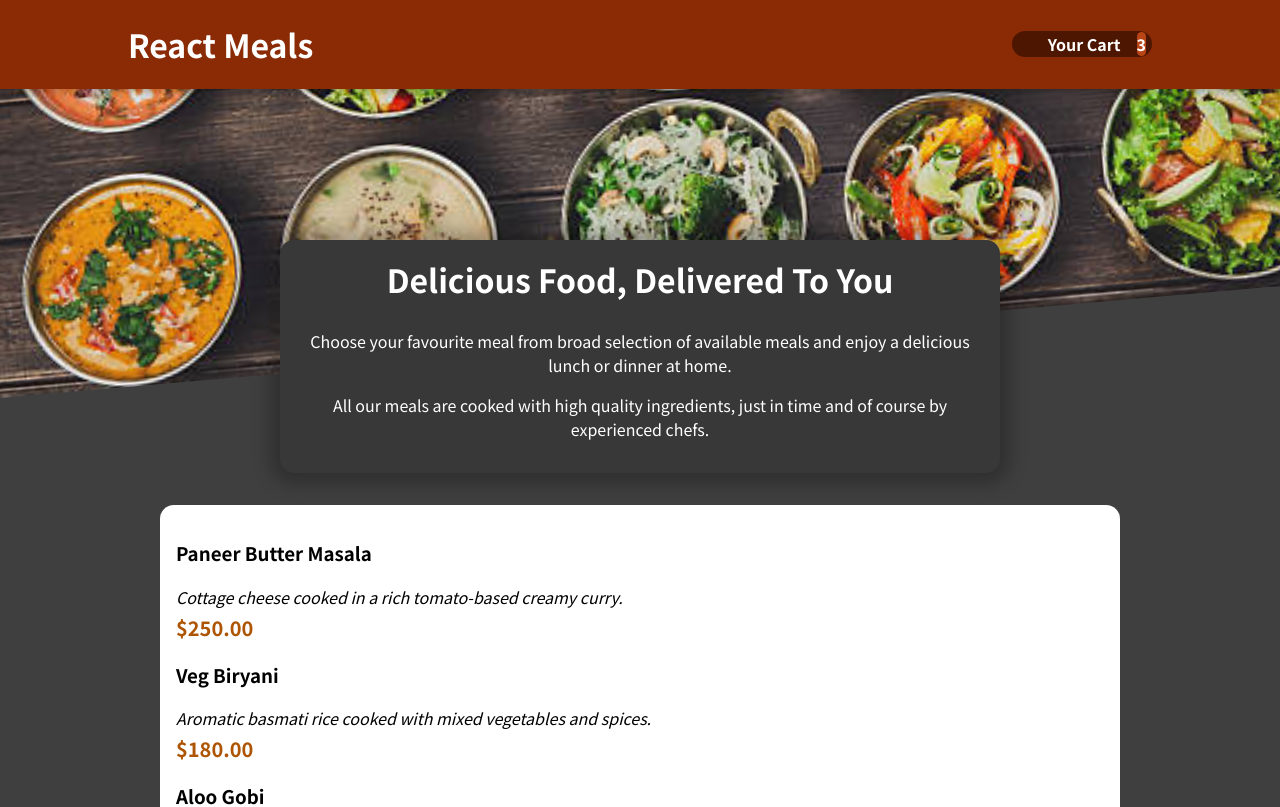
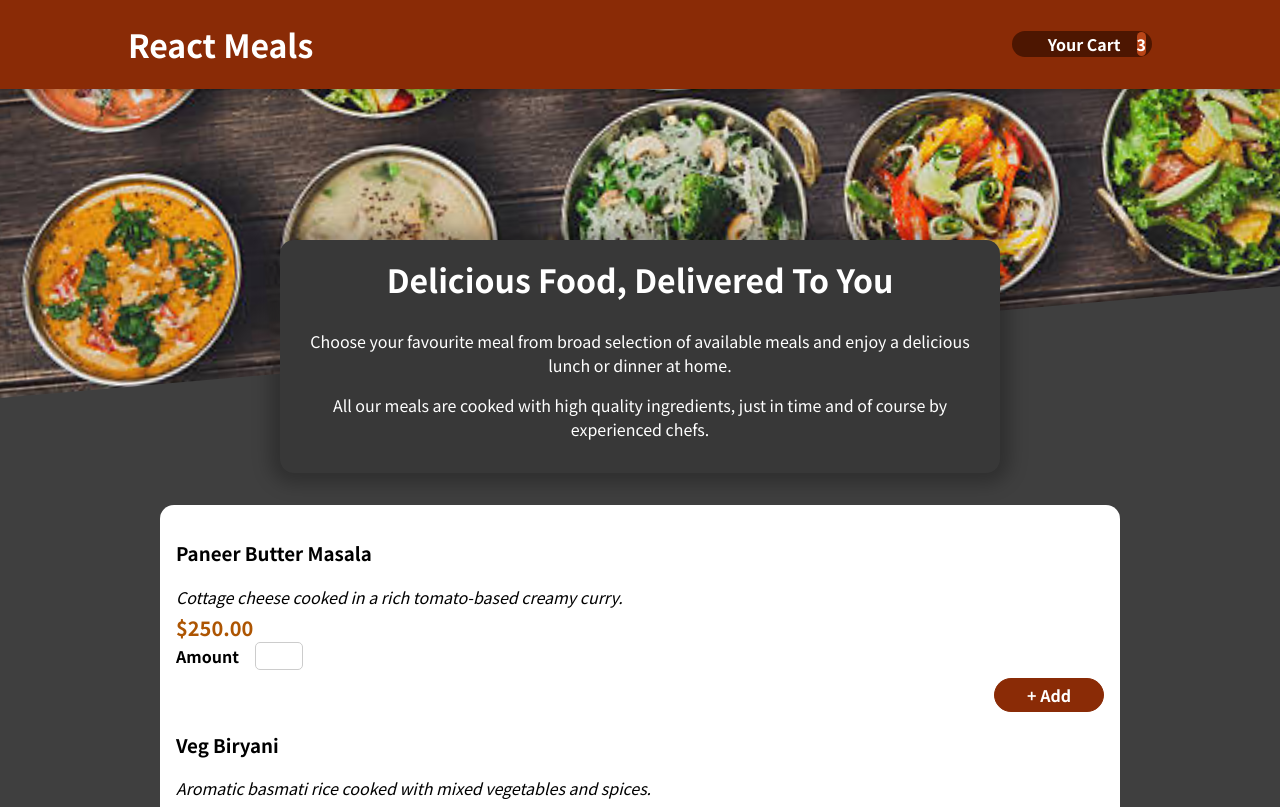
Before and after one commit to sriharsha02/ReactMeals, a React (Create React App) app in the folder 01-starting-project/: page / in a window 1280 px wide. Shown: the top 807 px of the page. Built offline with nearby package versions, Linux system fonts and the light colour scheme.

Commit message:
added a form to select quantity

```diff
--- a/01-starting-project/src/App.js
+++ b/01-starting-project/src/App.js
@@ -1,15 +1,26 @@
+import { Fragment, useState } from "react";
 import React from "react";
+
 import Header from "./components/Layout/Header";
 import Meals from "./components/Meals/Meals";
+
 function App() {
+  const [cartIsShown, setCartIsShown] = useState(false);
+  const showCartHandler = () => {
+    setCartIsShown(true);
+  };
+  const hideCartHandler = () => {
+    setCartIsShown(false);
+  };
+
   return (
     <div>
-      <React.Fragment>
-        <Header />
+      <Fragment>
+        <Header onShowCart={showCartHandler} />
         <main>
           <Meals />
         </main>
-      </React.Fragment>
+      </Fragment>
     </div>
   );
 }
--- a/01-starting-project/src/components/Layout/Header.js
+++ b/01-starting-project/src/components/Layout/Header.js
@@ -10,7 +10,7 @@
     <Fragment>
       <header className={classes.header}>
         <h1>React Meals</h1>
-        <HeaderCartButton />
+        <HeaderCartButton onClick={props.onShowCart} />
       </header>
       <div className={classes["main-image"]}>
         <img src={mealsImage} alt="meals image" />
--- a/01-starting-project/src/components/Layout/HeaderCartButton.js
+++ b/01-starting-project/src/components/Layout/HeaderCartButton.js
@@ -3,7 +3,7 @@
 import classes from "./HeaderCartButton.module.css";
 const HeaderCartButton = (props) => {
   return (
-    <button className={classes.button}>
+    <button className={classes.button} onClick={props.onClick}>
       <span className={classes.icon}>
         <CartIcon />
       </span>
--- a/01-starting-project/src/components/Meals/MealItem/MealItem.js
+++ b/01-starting-project/src/components/Meals/MealItem/MealItem.js
@@ -1,5 +1,6 @@
 import React from "react";
 import classes from "./MealItem.module.css";
+import MealItemForm from "./MealItemForm";
 const MealItem = (props) => {
   const price = `$${props.price.toFixed(2)}`;
   return (
@@ -9,7 +10,9 @@
         <div className={classes.description}>{props.description}</div>
         <div className={classes.price}>{price}</div>
       </div>
-      <div></div>
+      <div>
+        <MealItemForm />
+      </div>
     </li>
   );
 };
--- a/01-starting-project/src/components/Meals/MealItem/MealItemForm.js
+++ b/01-starting-project/src/components/Meals/MealItem/MealItemForm.js
@@ -0,0 +1,23 @@
+import React from "react";
+import Input from "../../UI/Input";
+import classes from "./MealItemForm.module.css";
+const MealItemForm = (props) => {
+  return (
+    <form className={classes.form}>
+      <Input
+        label="Amount "
+        input={{
+          id: "amount",
+          type: "number",
+          min: "1",
+          max: "5",
+          step: "1",
+          default: "1",
+        }}
+      />
+      <button> + Add </button>
+    </form>
+  );
+};
+
+export default MealItemForm;
--- /dev/null
+++ b/01-starting-project/src/components/Meals/MealItem/MealItemForm.module.css
@@ -0,0 +1,20 @@
+.form{
+    text-align: right;
+}
+
+.form button{
+    font: inherit;
+    cursor: pointer;
+    background-color: #8a2b06;
+    border: 1px solid #8a2b06;
+    color: white;
+    padding: 0.25rem 2rem;
+    border-radius: 20px;
+    font-weight: bold;
+
+}
+.form button:hover,
+.form button:active{
+    background-color: #641e03;
+    border-color: #641e03;
+}
--- /dev/null
+++ b/01-starting-project/src/components/UI/Input.js
@@ -0,0 +1,12 @@
+import React from "react";
+import classes from "./Input.module.css";
+const Input = (props) => {
+  return (
+    <div className={classes.input}>
+      <label htmlFor={props.input.id}>{props.label}</label>
+      <input {...props.input} />
+    </div>
+  );
+};
+
+export default Input;
--- /dev/null
+++ b/01-starting-project/src/components/UI/Input.module.css
@@ -0,0 +1,18 @@
+.input{
+    display: flex;
+    align-items: center;
+    margin-bottom: 0.5rem ;
+}
+
+.input label{
+    font-weight: bold;
+    margin-right: 1rem;
+}
+
+.input input{
+    width: 3rem;
+    border-radius: 5px;
+    border: 1px solid #ccc;
+    font:inherit;
+    padding-left: 0.5rem;
+}
```
